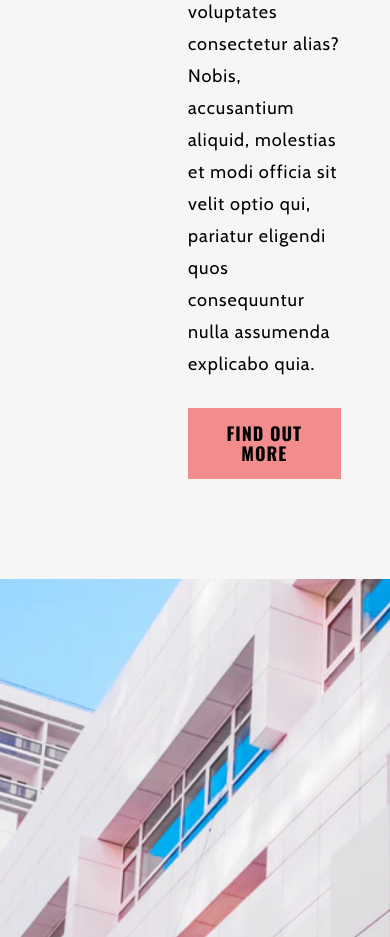
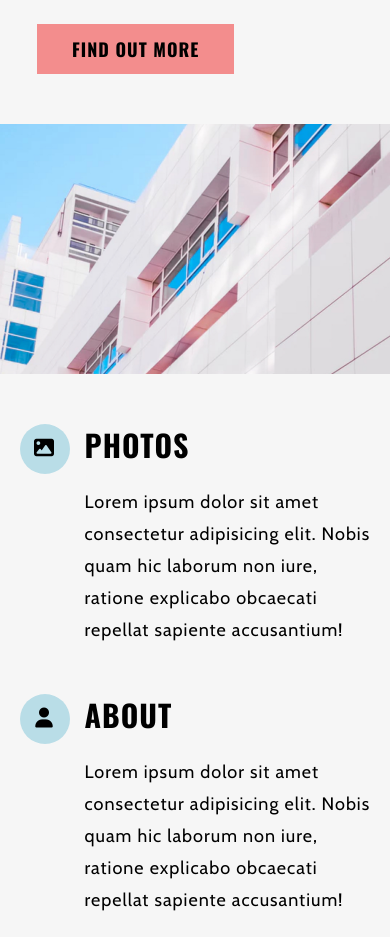
Before and after one commit to AlyneAlvarenga/alyneAlvarengaProjectTwo, a plain HTML site: page index.html in a window 390 px wide. Shown: the part 840-1777 px from the top of the page. Drawn offline with nearby package versions, Linux system fonts and the light colour scheme.

Commit message:
made info section responsive

```diff
--- a/styles/scss/partials/_baseStyles.scss
+++ b/styles/scss/partials/_baseStyles.scss
@@ -148,4 +148,8 @@ img {
    h2 {
       font-size: 5.4rem;
    }
+
+   h3 {
+      font-size: 3.5rem;
+   }
 }
--- a/styles/scss/partials/_homeHeaderSection.scss
+++ b/styles/scss/partials/_homeHeaderSection.scss
@@ -31,7 +31,6 @@ header {
 @media (max-width: 1200px) {
    .headerText img {
       width: 25%;
-      // right: 67px;
       left: 294px;
       top: -91px;
    }
@@ -67,7 +66,7 @@ header {
    }
 
    .headerText {
-      position: fixed;
+      position: absolute;
       top: 80px;
    }
 }
--- a/styles/scss/partials/_homeInfoSection.scss
+++ b/styles/scss/partials/_homeInfoSection.scss
@@ -26,3 +26,24 @@
     text-align: center;
     align-items: center;
 }
+
+@media (max-width: 700px) {
+    .infoSection {
+        padding: $padding-sm 0;
+    }
+
+    .infoSectionContainer {
+        justify-content: center;
+    }
+
+    .infoCardContainer {
+        width: 100%;
+    }
+}
+
+@media (max-width: 450px) {
+    .iconContainer {
+        padding-left: 0;
+        padding-right: 15px;
+    }
+}
--- a/styles/scss/partials/_homePictureSection.scss
+++ b/styles/scss/partials/_homePictureSection.scss
@@ -5,3 +5,10 @@
     background-position: center;
     background-size: cover;
 }
+
+@media (max-width: 700px) {
+    // height: 30vh;
+    .pictureSection {
+        max-height: 250px;
+    }
+}
--- a/styles/scss/partials/_homeWhoIsSection.scss
+++ b/styles/scss/partials/_homeWhoIsSection.scss
@@ -10,8 +10,9 @@
 }
 
 .whoIsText {
-    max-width: 618px;
-    padding-right: 30px;
+    // width: 618px;
+    width: 50%;
+    // padding-right: 30px;
 }
 
 @media (max-width: 1200px) {
@@ -19,3 +20,19 @@
         width: 52%;
     }
 }
+
+@media (max-width: 850px) {
+    .whoIsTextContainer {
+        justify-content: center;
+    }
+
+    .whoIsText {
+        width: 90%;
+    }
+}
+
+@media (max-width: 700px) {
+    .whoIsSection {
+        padding-bottom: $padding-sm;
+    }
+}
--- a/styles/scss/partials/_variables.scss
+++ b/styles/scss/partials/_variables.scss
@@ -10,3 +10,4 @@ $ff-body: 'Cabin', sans-serif;
 $letterspacing: 1px;
 
 $padding-lg: 100px;
+$padding-sm: 50px
```
Also changed, not shown: styles/style.css.
